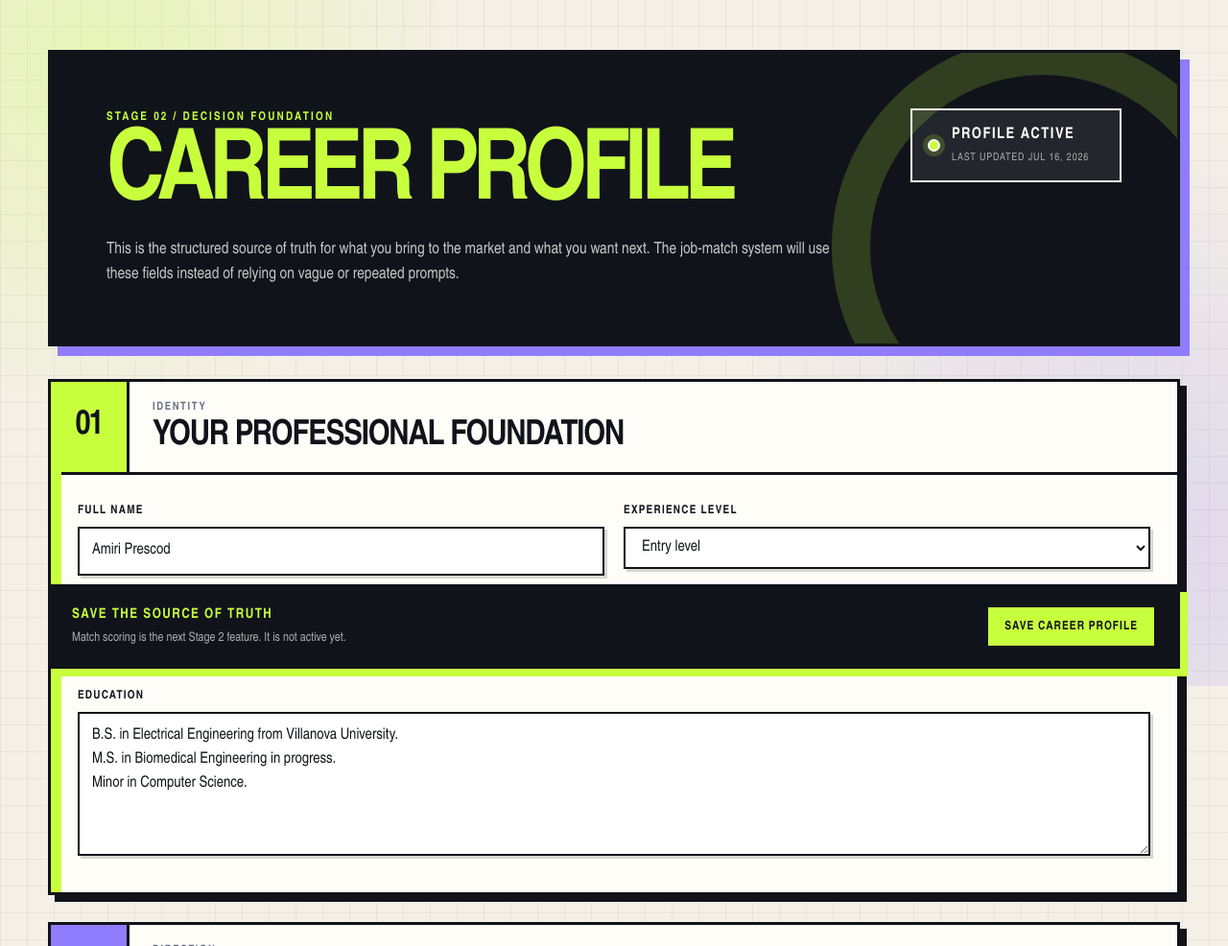
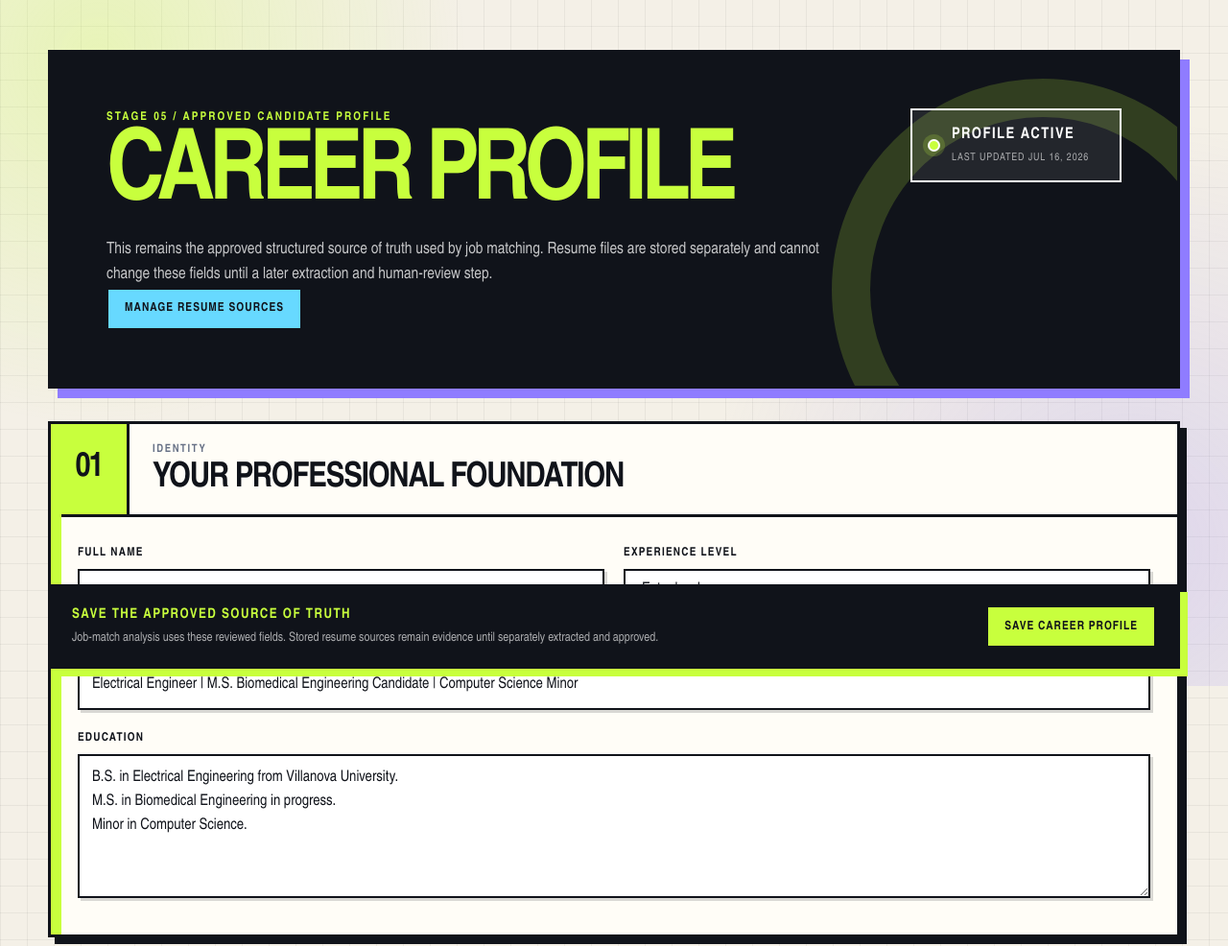
Before and after one commit to aprescod12/personal-job-finder, a Django app: page /profile/ in a window 1280 px wide. Shown: the part 85-1071 px from the top of the page at 96% size. Run offline with Django 5.2, Linux system fonts and the light colour scheme; data comes from the database, SQL or seed files in the repository.

Commit message:
Connect career profile to resume source boundary

```diff
--- a/tracker/templates/tracker/career_profile.html
+++ b/tracker/templates/tracker/career_profile.html
@@ -5,12 +5,13 @@
 {% block content %}
 <section class="profile-hero">
     <div class="profile-hero-copy">
-        <p class="eyebrow">STAGE 02 / DECISION FOUNDATION</p>
+        <p class="eyebrow">STAGE 05 / APPROVED CANDIDATE PROFILE</p>
         <h1>CAREER PROFILE</h1>
         <p class="profile-intro">
-            This is the structured source of truth for what you bring to the market and what you want next.
-            The job-match system will use these fields instead of relying on vague or repeated prompts.
+            This remains the approved structured source of truth used by job matching.
+            Resume files are stored separately and cannot change these fields until a later extraction and human-review step.
         </p>
+        <a class="button button-secondary" href="{% url 'candidate_profile:resume_source_list' %}">MANAGE RESUME SOURCES</a>
     </div>
     <div class="profile-status-card">
         <span class="profile-status-dot" aria-hidden="true"></span>
@@ -95,8 +96,8 @@
 
     <div class="profile-save-bar">
         <div>
-            <strong>SAVE THE SOURCE OF TRUTH</strong>
-            <span>Match scoring is the next Stage 2 feature. It is not active yet.</span>
+            <strong>SAVE THE APPROVED SOURCE OF TRUTH</strong>
+            <span>Job-match analysis uses these reviewed fields. Stored resume sources remain evidence until separately extracted and approved.</span>
         </div>
         <button class="button button-primary profile-save-button" type="submit">SAVE CAREER PROFILE</button>
     </div>
```
